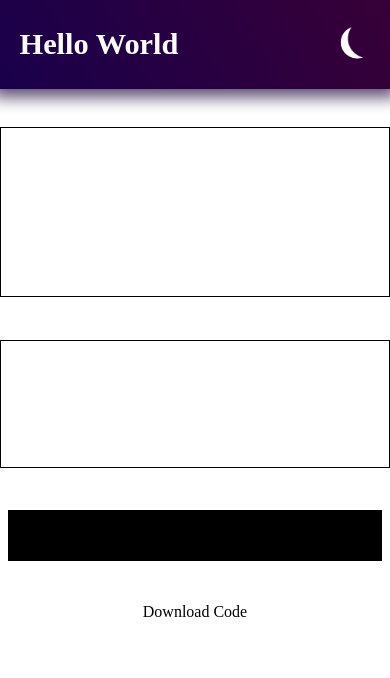
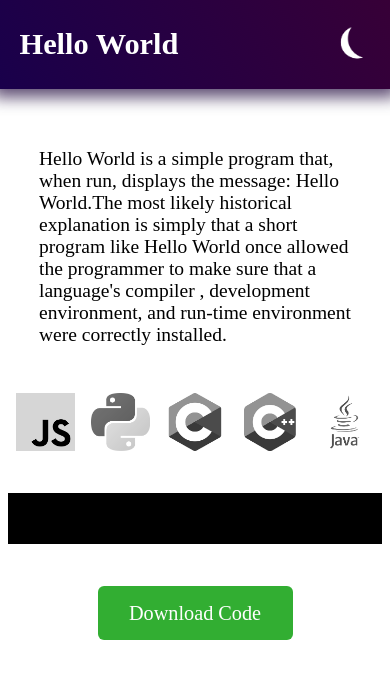
Before and after one commit to N-eeraj/code_website, a plain HTML site: page Pages/hello_world.html in a window 390 px wide. Drawn offline with Linux system fonts and the light colour scheme; a script that the page names is missing.

Commit message:
hello world page mobile view

```diff
--- a/Pages/hello_world.html
+++ b/Pages/hello_world.html
@@ -9,23 +9,29 @@
     <link rel="stylesheet" href="../page_style.css">
     <link rel="shortcut icon" href="../Images/icon.png">
 </head>
-<body>
+<body>rgb(134, 126, 126)
     <nav>
         <h1>Hello World</h1>
         <img src="../Images/moon.png" id="dark-btn" onclick="toggle()">
     </nav>
 
     <section id="details">
-
+        Hello World is a simple program that, when run, displays the message: Hello World.The most likely historical explanation
+        is simply that a short program like Hello World once allowed the programmer to make sure that a language's compiler ,
+        development environment, and run-time environment were correctly installed.
     </section>
 
     <div id="languages">
-
+        <img src="../Images/Language_Icons/javascript.png" alt="" class="language-btn">
+        <img src="../Images/Language_Icons/python.png" alt="" class="language-btn">
+        <img src="../Images/Language_Icons/c.png" alt="" class="language-btn">
+        <img src="../Images/Language_Icons/cpp.png" alt="" class="language-btn">
+        <img src="../Images/Language_Icons/java.png" alt="" class="language-btn">
     </div>
 
-    <div id="code"></div>
+    <pre id="code"></pre>
 
-    <a href="#" id="download">Download Code</a>
+    <a href="" id="download" download="">Download Code</a>
 
 </body>
 <script src="../page_script.js"></script>
--- a/Scripts/hello_world_script.js
+++ /dev/null
@@ -1,5 +0,0 @@
-const py = '';
-const js = '';
-const c = '';
-const cpp = '';
-const java = '';
--- a/page_style.css
+++ b/page_style.css
@@ -1,23 +1,45 @@
+
 #details{
-    height: 20vh;
-    margin-top: 15vh;
-    border: 1px solid black;
+    width: 80vw;
+    margin: 15vh auto 5vh auto;
+    padding: 1vw;
+    font-size: 5vw;
 }
 
 #languages{
-    height: 15vh;
-    margin-top: 5vh;
-    border: 1px solid black;
+    display: flex;
+    justify-content: space-evenly;
+    align-items: center;
 }
+.language-btn{
+    width: 15%;
+    filter: grayscale(100%);
+    transition: 0.25s;
+}
+.language-btn:hover{filter: grayscale(50%);}
 
 #code{
     margin: 5vh 2vw;
     padding: 3vh;
     background-color: black;
+    color: white;
+    font-size: 2vh;
+    overflow-x: scroll;
 }
 
 #download{
-    width: 100%;
     display: block;
+    margin: 5vh 25%;
+    padding: 4%;
+    background-color: rgb(0, 155, 0);
+    color: white;
     text-align: center;
+    border-radius: 6px;
+    font-size: 2.4vh;
+    opacity: 0.8;
+    transition: 0.5s;
 }
+#download:hover{
+    opacity: 1;
+    transform: scaleX(1.1);
+}
--- a/style.css
+++ b/style.css
@@ -193,7 +193,7 @@ nav h1{
     }
 }
 
-@media screen and (min-width: 1024px)
+@media screen and (orientation: landscape) and (min-width: 1024px)
 {
     nav{padding: 1vw 5vw;}
     nav h1{font-size: 2.4vw;}
@@ -210,7 +210,7 @@ nav h1{
 
 ::-webkit-scrollbar{width: 10px;}
 ::-webkit-scrollbar-thumb{
-    background-color: rgb(125, 0, 255);
+    background-color: #333;
     border-radius: 30px;
 }
-::-webkit-scrollbar-thumb:hover{background-color: #333;}
+::-webkit-scrollbar-thumb:hover{background-color: rgb(125, 0, 255);}
```
